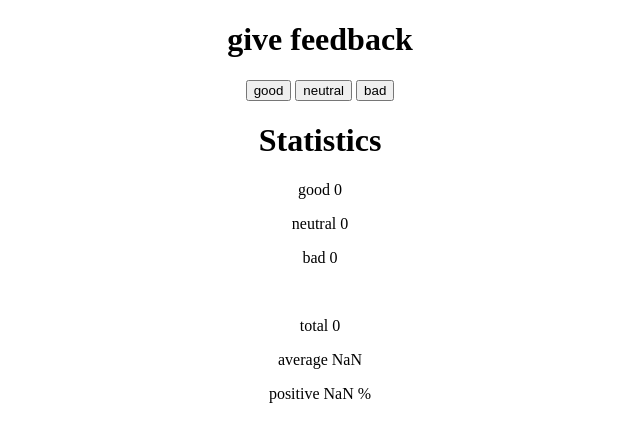
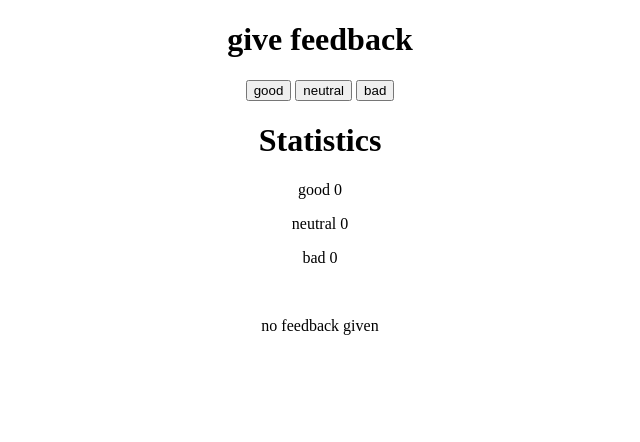
Before and after one commit to Mohammad-Osama/fullstackopen, a React (Create React App) app in the folder part1/unicafe/: page / in a window 1280 px wide. Shown: the top 442 px of the page, without its empty margins (320-960 px from the left). Built offline with nearby package versions, Linux system fonts and the light colour scheme.

Commit message:
1.9: unicafe step4 answer

```diff
--- a/part1/unicafe/src/App.js
+++ b/part1/unicafe/src/App.js
@@ -71,9 +71,13 @@ const App = () => {
           <p> neutral {neutral}  </p>
           <p> bad  {bad}  </p>
           <br></br>
-          <Statistics value={total()} text="total" />
-          <Statistics value={average(total())} text="average" />
-          <Statistics value={positive(total())} text="positive" />
+          {!total() & !average(total()) & !positive(total())
+             ? <p>no feedback given</p>
+             : [ <Statistics value={total()} text="total" /> ,
+                <Statistics value={average(total())} text="average" /> ,
+                <Statistics value={positive(total())} text="positive" /> ]
+                                }
+
 
         </div>
 
```
